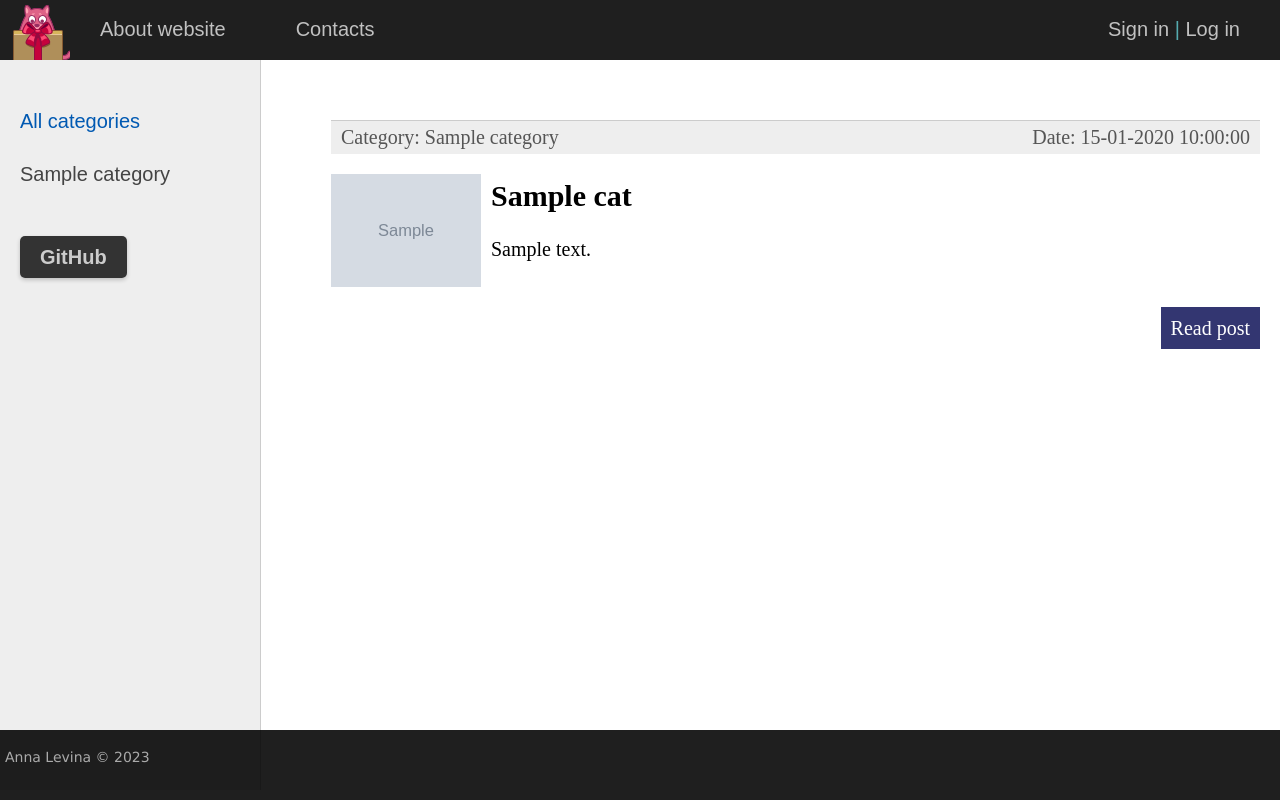
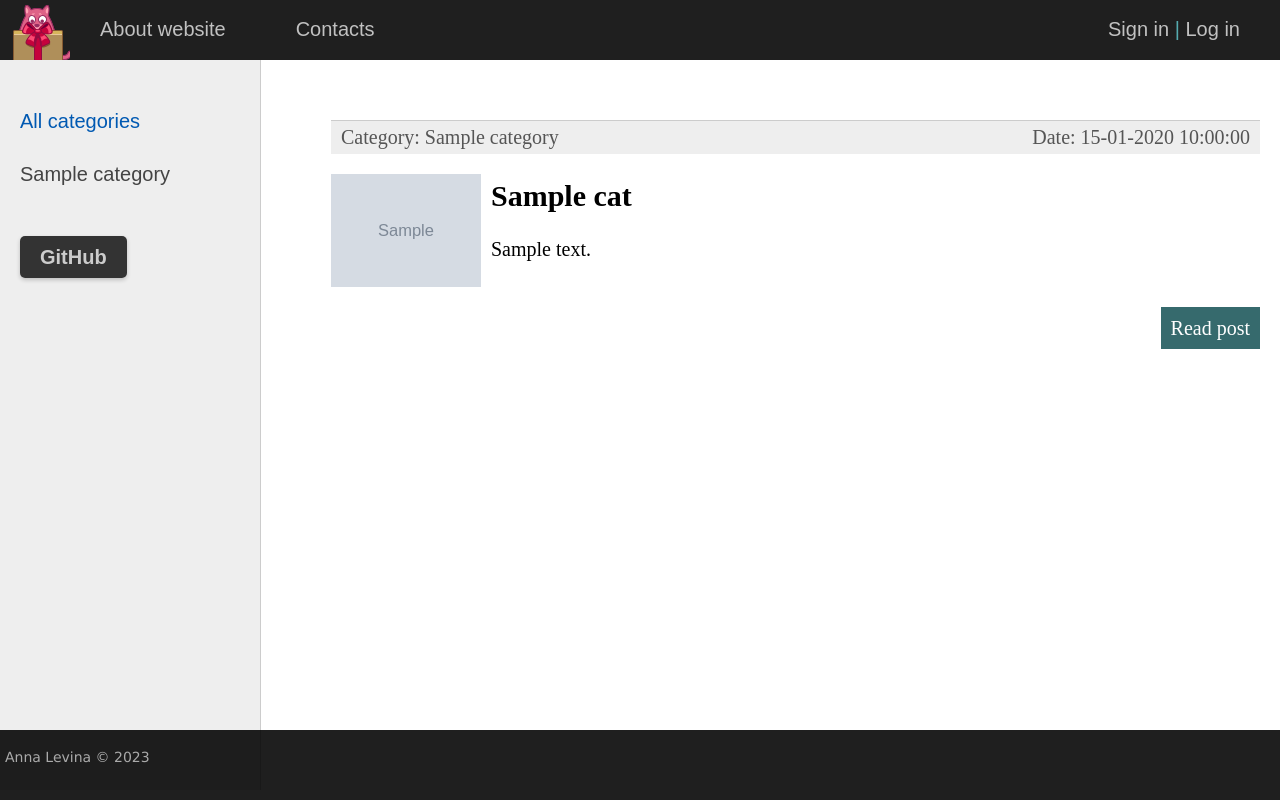
Before and after one commit to levina-anna/Famous_Cats, a Django app: page / in a window 1280 px wide. Run offline with Django 4.2, Linux system fonts and the light colour scheme; tables that the repository leaves empty hold one stand-in row (values such as "Sample post"); grey boxes marked "Sample" are stand-in pictures.

Commit message:
update styles

```diff
--- a/coolsite/cats/static/cats/css/styles.css
+++ b/coolsite/cats/static/cats/css/styles.css
@@ -37,7 +37,7 @@ p.link-read-post {
 p.link-read-post a {
 	padding: 10px;
 	min-width: 100px;
-	background: #333671;
+	background: #366a6d;
 	color: #fff;
 	text-decoration: none;
 }
```
